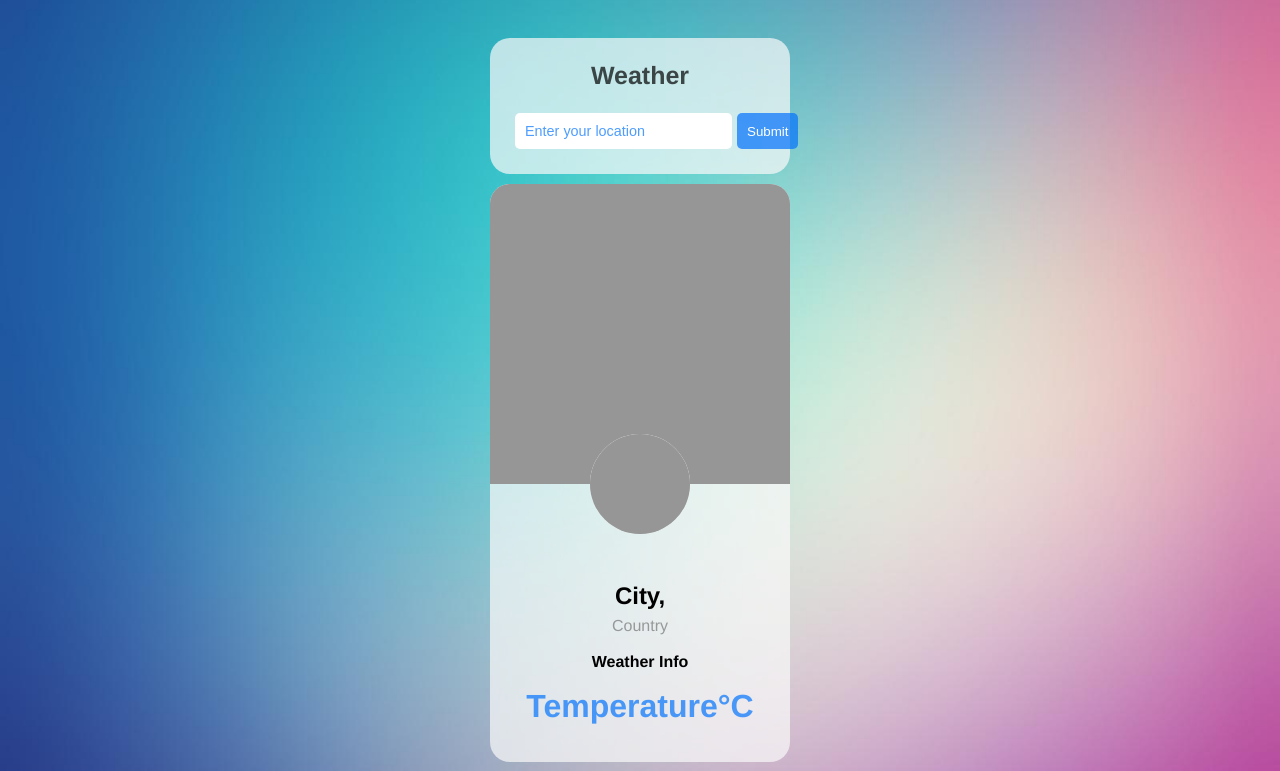
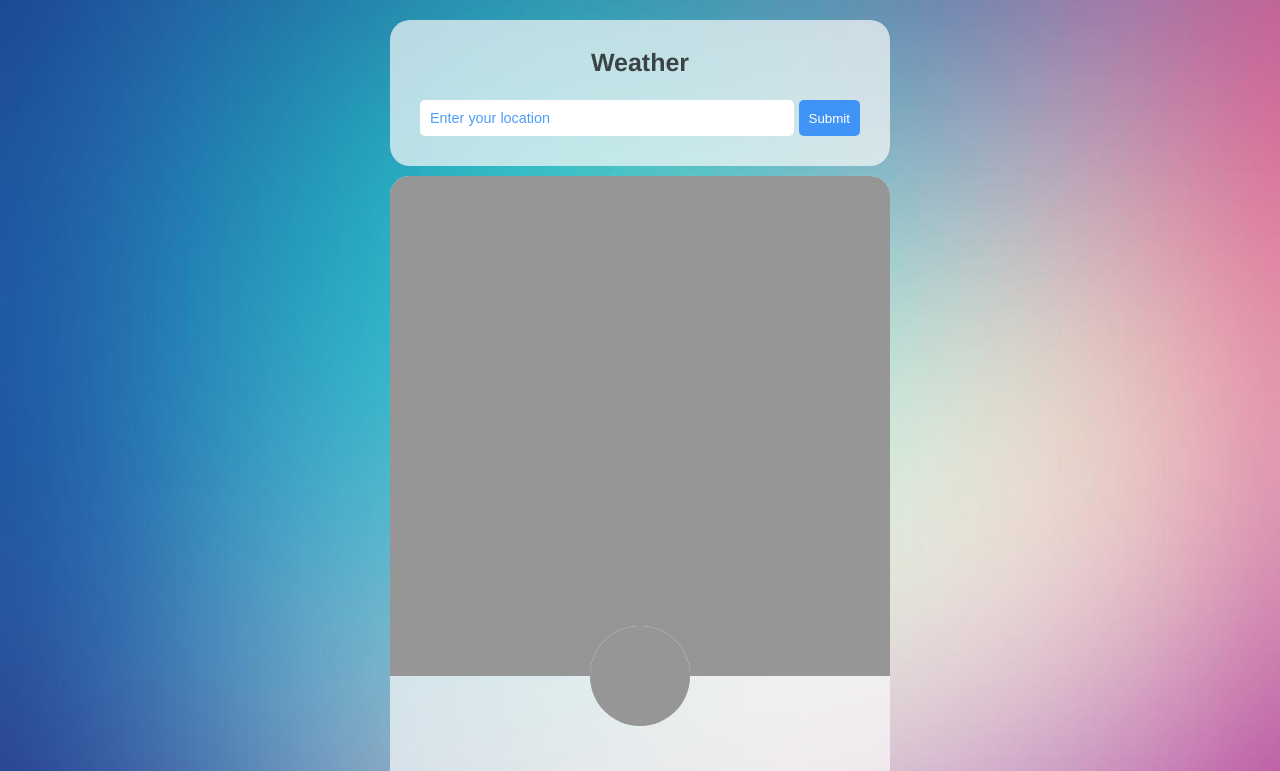
Before and after one commit to jayxwoo/pj-wApp-3--weather_app, a plain HTML site: page index.html in a window 1280 px wide. Shown: the top 771 px of the page. Drawn offline with Linux system fonts and the light colour scheme; placeholder pictures from the web are drawn by us.

Commit message:
// minor css layout update

```diff
--- a/css/style.css
+++ b/css/style.css
@@ -28,12 +28,12 @@ body { font-family: Helvetica; }
 
 /* app container & app main */
 .app-container { background-image: url(../img/app-bg.jpg); width: 100vw; min-height: 100vh; background-size: cover; background-position: center; background-repeat: no-repeat; display: flex; align-items: center; justify-content: center; padding: 20px; }
-.app-main { text-align: center; width: 80%; max-width: 300px; }
+.app-main { text-align: center; width: 80%; max-width: 500px; }
 
 /* header */
-.header { background-color: var(--main); border-radius: 20px; padding: 25px; color: var(--contrast); margin-bottom: 10px; }
+.header { background-color: var(--main); border-radius: 20px; padding: 30px; color: var(--contrast); margin-bottom: 10px; display: flex; flex-direction: column; align-items: center; }
 .app-title { margin-bottom: 25px; font-size: 25px; }
-.search-form { display: flex; }
+.search-form { width: 100%; display: flex; }
 .search-label { margin-bottom: 15px; font-size: 0.7; }
 .search-input { border: none; outline: none; font-size: 0.9rem; padding: 10px; border-radius: 5px; color: var(--blue); font-weight: bold; flex-grow: 1; margin-right: 5px; }
 .search-input::placeholder { color: var(--blue); font-weight: lighter; }
```
